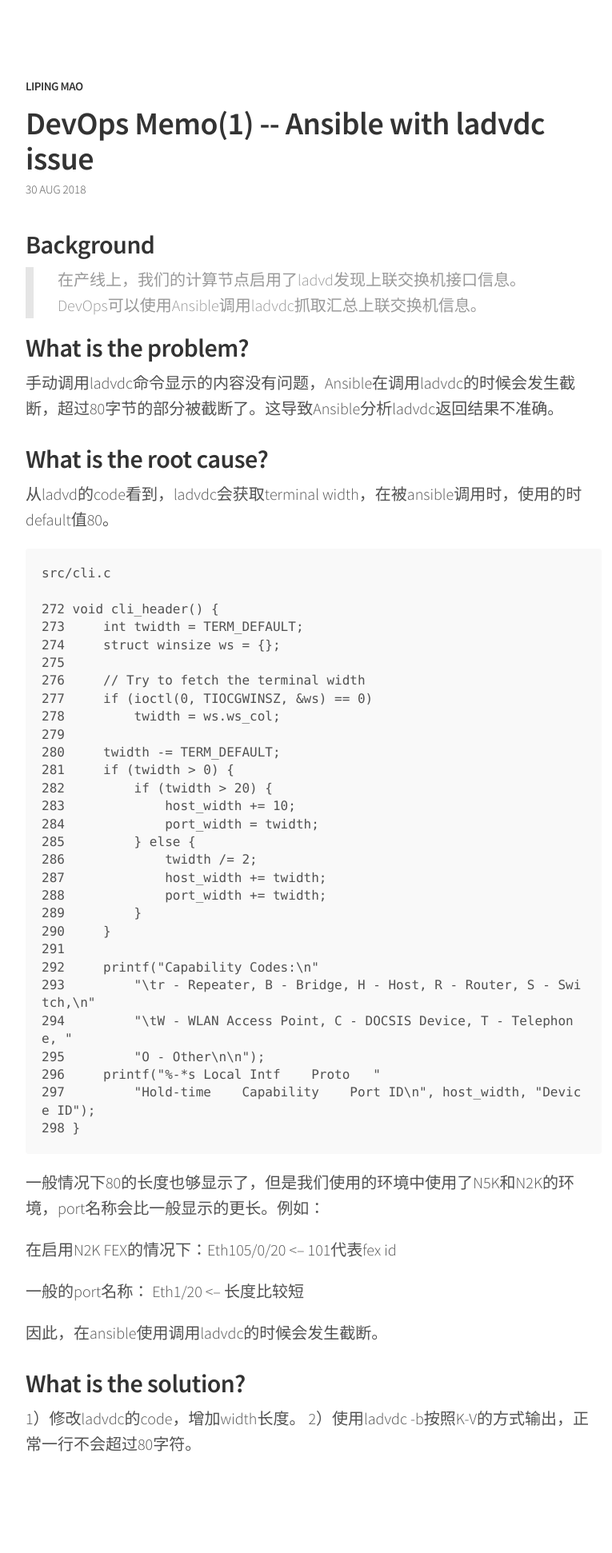
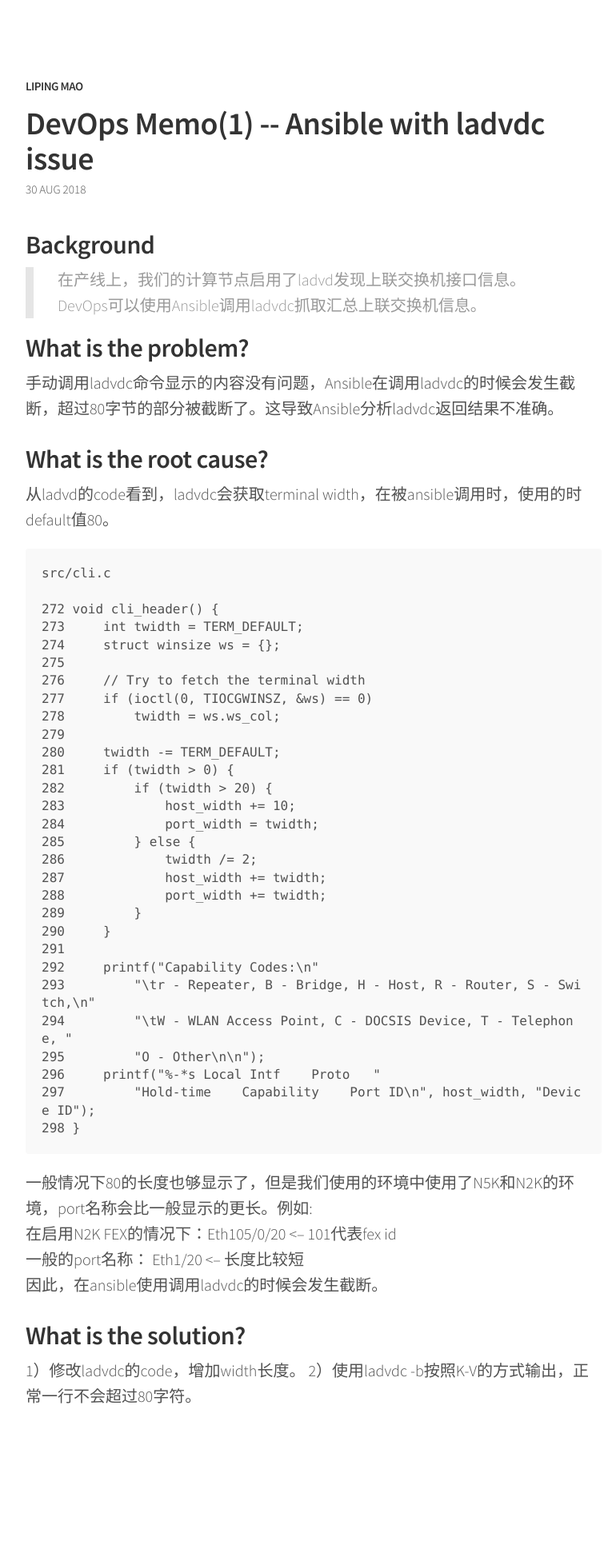
Before and after one commit to LipingMao/LipingMao.github.io, a Jekyll site: the page built from _posts/2018-08-30-DevOps_memo1.md, in a window 1280 px wide. Shown: the whole page at 80% size, without its empty margins (248-1013 px from the left). Built offline with Jekyll 4.4.1, drawn with Linux system fonts in a browser that asks for light colours; after the commit the page ends 1882 px from its top, so only the background shows below that.

Commit message:
Fix change line

````diff
--- a/_posts/2018-08-30-DevOps_memo1.md
+++ b/_posts/2018-08-30-DevOps_memo1.md
@@ -49,16 +49,13 @@ src/cli.c
 298 }
 ```
 
-一般情况下80的长度也够显示了，但是我们使用的环境中使用了N5K和N2K的环境，port名称会比一般显示的更长。例如：
-
+一般情况下80的长度也够显示了，但是我们使用的环境中使用了N5K和N2K的环境，port名称会比一般显示的更长。例如:
 在启用N2K FEX的情况下：Eth105/0/20 <-- 101代表fex id
-
 一般的port名称：       Eth1/20     <-- 长度比较短
-
 因此，在ansible使用调用ladvdc的时候会发生截断。
 
 
 ## What is the solution?
 
-1）修改ladvdc的code，增加width长度。
-2）使用ladvdc -b按照K-V的方式输出，正常一行不会超过80字符。
+  1）修改ladvdc的code，增加width长度。
+  2）使用ladvdc -b按照K-V的方式输出，正常一行不会超过80字符。
````
